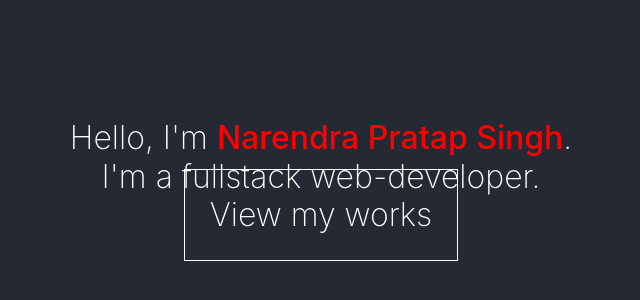
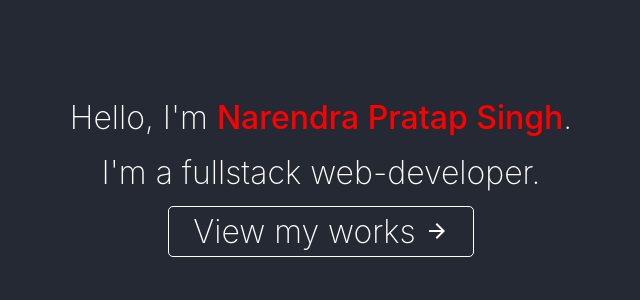
Before and after one commit to Narendra334nick/portfolio, a React (Create React App) app: page / in a window 1280 px wide. Shown: the part 224-524 px from the top of the page, without its empty margins (319-959 px from the left). Built offline with nearby package versions, Linux system fonts and the light colour scheme.

Commit message:
landing page

```diff
--- a/package.json
+++ b/package.json
@@ -5,6 +5,8 @@
   "dependencies": {
     "@emotion/react": "^11.11.1",
     "@emotion/styled": "^11.11.0",
+    "@material-ui/core": "^4.12.4",
+    "@material-ui/icons": "^4.11.3",
     "@mui/icons-material": "^5.14.0",
     "@mui/material": "^5.14.0",
     "@testing-library/jest-dom": "^5.16.5",
@@ -12,7 +14,6 @@
     "@testing-library/user-event": "^13.5.0",
     "@types/jest": "^27.5.2",
     "@types/node": "^16.18.38",
-    "@types/react": "^18.2.15",
     "@types/react-dom": "^18.2.7",
     "node-sass": "^9.0.0",
     "react": "^18.2.0",
@@ -46,6 +47,7 @@
     ]
   },
   "devDependencies": {
+    "@types/react": "^18.2.15",
     "sass": "^1.63.6"
   }
 }
--- a/src/containers/LandingPage/LandingPage.module.scss
+++ b/src/containers/LandingPage/LandingPage.module.scss
@@ -16,5 +16,11 @@
 
 .buttonContainer{
   border: 1px solid #ffff;
-  padding: 5%;
+  border-radius: 5px;
+  padding: 5px 5%;
+  cursor: pointer;
 }
+
+.buttonContainer:hover{
+  background-color: #0000;
+}
--- a/src/containers/LandingPage/LandingPage.tsx
+++ b/src/containers/LandingPage/LandingPage.tsx
@@ -1,18 +1,19 @@
 import classes from '../LandingPage/LandingPage.module.scss';
 import ArrowForwardIcon from '@mui/icons-material/ArrowForward';
+import { Box } from '@mui/material';
 
 export default function LandingPage() {
   return (
     <div className={classes['container']}>
-      <div>
-      <div>Hello, I'm <span className={classes['nameContainer']}>Narendra Pratap Singh</span>.</div>
-      <div>I'm a fullstack web-developer.</div>
-      <div>
+      <Box p={1}>
+      <Box p={1}>Hello, I'm <span className={classes['nameContainer']}>Narendra Pratap Singh</span>.</Box>
+      <Box p={1}>I'm a fullstack web-developer.</Box>
+      <Box p={0.5} m={1}>
         <span className={classes['buttonContainer']}>
-        View my works
+        View my works <ArrowForwardIcon/>
         </span>
-      </div>
-      </div>
+      </Box>
+      </Box>
     </div>
   )
 }
```
Also changed, not shown: 1 other file (tests, documents, lock files or other folders).
